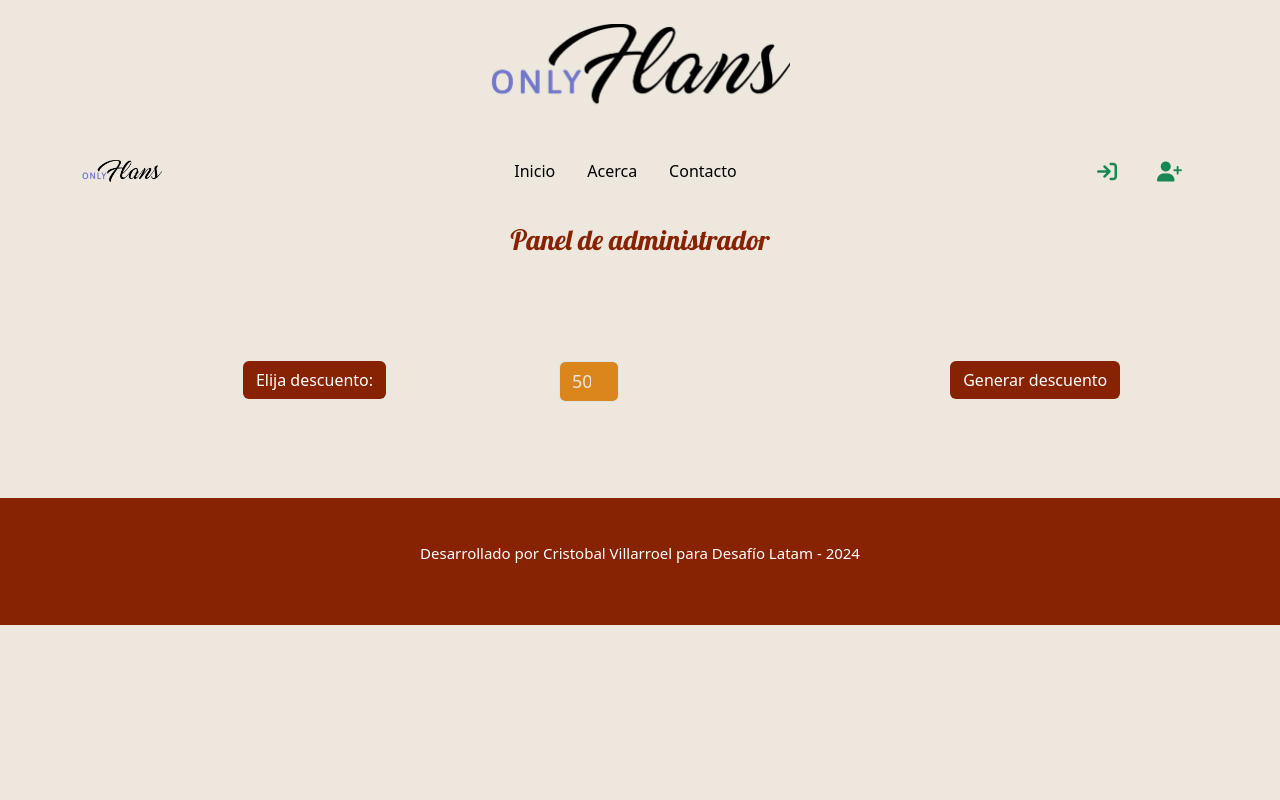
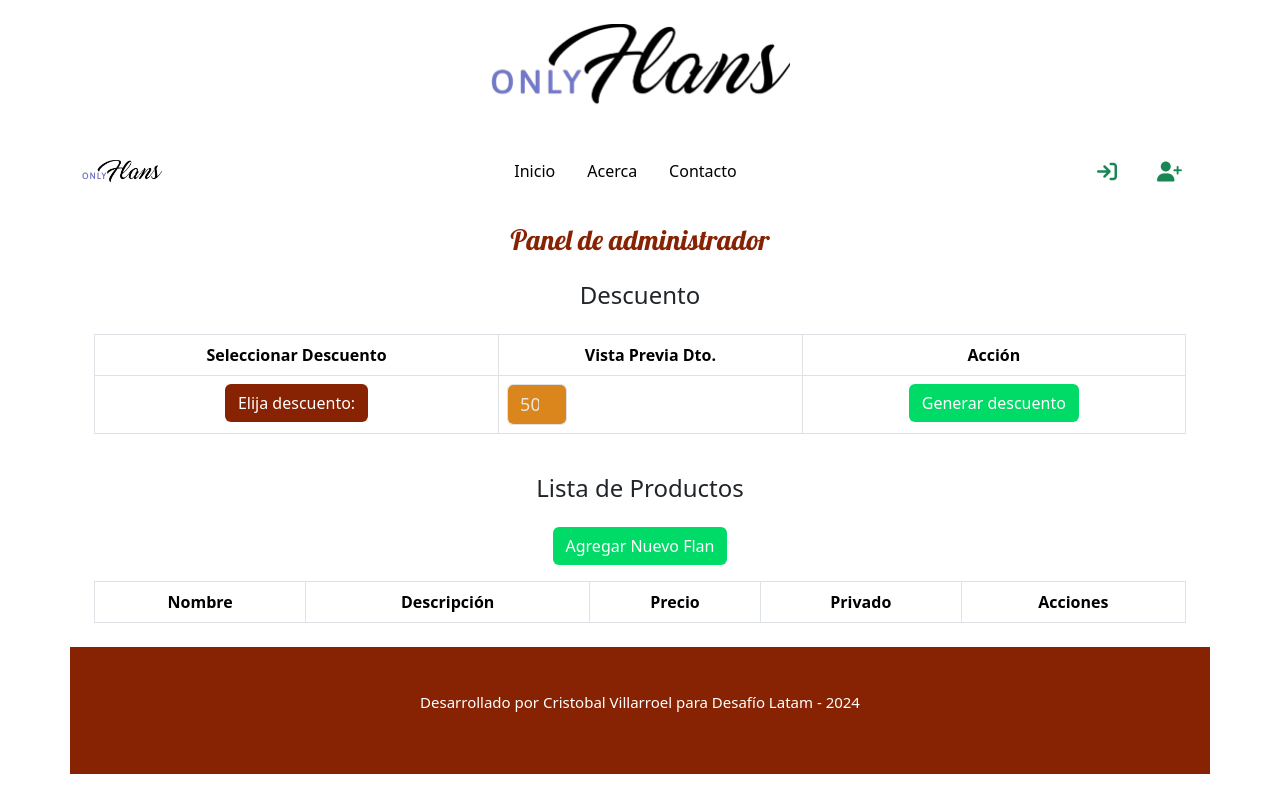
Before and after one commit to Crispovilla/onlyflans, a Django app: page /administrar in a window 1280 px wide. Run offline with Django 3.2, Linux system fonts and the light colour scheme; data that the repository does not hold is empty; some libraries are stand-ins or nearby versions.

Commit message:
all work

```diff
--- a/onlyflans/urls.py
+++ b/onlyflans/urls.py
@@ -15,7 +15,7 @@ Including another URLconf
 """
 from django.contrib import admin
 from django.urls import path, include
-from web.views import indice, acerca, bienvenido, contacto, exito, registro, logout,logout_done, admin_panel
+from web.views import indice, acerca, bienvenido, contacto, exito, registro, logout,logout_done, admin_panel, editar_flan, eliminar_flan, agregar_flan
 
 urlpatterns = [
     path('admin/', admin.site.urls),
@@ -24,6 +24,9 @@ urlpatterns = [
     path('bienvenido', bienvenido, name='bienvenido'),
     path('contacto', contacto, name='contacto'),
     path('administrar', admin_panel, name='admin'),
+    path('agregar_flan/', agregar_flan, name='agregar_flan'),
+     path('editar/<int:flan_id>/', editar_flan, name='editar_flan'),
+    path('eliminar/<int:flan_id>/', eliminar_flan, name='eliminar_flan'),
     path('exito', exito, name='exito'),
     path('register', registro, name='register' ),
     path('logout/', logout, name='logout'),
--- a/web/forms.py
+++ b/web/forms.py
@@ -30,3 +30,12 @@ class RegisterForm(UserCreationForm):
         if commit:
             user.save()
         return user
+
+class FlanForm(forms.ModelForm):
+    class Meta:
+        model = Flan
+        fields = ['name', 'description', 'image_url', 'is_private', 'price', 'actual_offer', 'slug']
+
+    def __init__(self, *args, **kwargs):
+        super().__init__(*args, **kwargs)
+        self.fields['actual_offer'].required = False
--- a/web/static/css/estilos.css
+++ b/web/static/css/estilos.css
@@ -4,9 +4,14 @@
   --accent: #da861dff;
   --white: #ffffffff;
   --khaki: #b59c87ff;
+  --success: #00da66;
+}
+* {
+  padding: 0;
+  margin: 0;
 }
 body {
-  background-color: var(--secondary) !important;
+  background-color: var(--white) !important;
 }
 h3 {
   font-family: "Lobster", sans-serif;
@@ -111,3 +116,16 @@ h3 {
   color: var(--secondary);
   font-size: large;
 }
+.custom-button-warning {
+  background-color: var(--accent);
+  border-color: transparent;
+  color: var(--white);
+}
+.custom-button-danger {
+  background-color: var(--primary);
+  border-color: transparent;
+}
+.custom-button-success {
+  background-color: var(--success);
+  border-color: transparent;
+}
--- a/web/templates/about.html
+++ b/web/templates/about.html
@@ -3,7 +3,7 @@
 {% block 'content' %}
 {% load static %}
 <div class="container">
-    <h3 class="text-center my-4">Acerca de Onlyflans</h3>
+    <h3 class="text-center my-4">Acerca de OnlyFlans</h3>
     <p>Lorem ipsum dolor sit, amet consectetur adipisicing elit. Dolore ducimus, omnis assumenda ullam iste perferendis
         tempore numquam ratione possimus enim quia harum quibusdam itaque corporis deserunt consequatur molestiae quae
         quo?</p>
--- a/web/templates/admin.html
+++ b/web/templates/admin.html
@@ -2,16 +2,29 @@
 {% block title %} Administrar {% endblock %}
 {% block 'content' %}
 {% load bootstrap %}
+{% load custom_filters %}
 <div class="container">
-    <form action="{% url 'admin' %}" method="post">
-        {% csrf_token %}
+
+
     <h3 class="text-center">Panel de administrador</h3>
 
 
-        <div class="container text-center py-5">
-            <div class="row py-5">
-                <div class="col-5">
-                    <div class="dropdown col-auto">
+    <div class="container text-center">
+        <h4 class="py-3">Descuento</h4>
+        <form action="{% url 'admin' %}" method="post">
+            {% csrf_token %}
+            <table class="table table-bordered">
+                <thead>
+                    <tr>
+                        <th>Seleccionar Descuento</th>
+                        <th>Vista Previa Dto.</th>
+                        <th>Acción</th>
+                    </tr>
+                </thead>
+                <tbody>
+                    <tr>
+                        <td>
+                            <div class="dropdown">
                                 <button class="btn btn-secondary custom-button dropdown-toggle" type="button"
                                     data-bs-toggle="dropdown" aria-expanded="false">
                                     Elija descuento:
@@ -24,18 +37,70 @@
                                     {% endfor %}
                                 </ul>
                             </div>
-                </div>
-                <div class="col">
-
+                        </td>
+                        <td>
                             {{ form.actual_offer|add_class:"form-control custom-slot-offer" }}
-                </div>
-                <div class="col">
-                    <button class="btn btn-success custom-button" type="submit">Generar descuento</button>
-                </div>
-            </div>
-        </div>
-
+                        </td>
+                        <td>
+                            <button class="btn btn-success custom-button custom-button-success" type="submit">
+                                Generar descuento
+                            </button>
+                        </td>
+                    </tr>
+                </tbody>
+            </table>
         </form>
     </div>
 
+    <!-- Tabla de productos -->
+    <div class="container text-center py-2">
+        <h4 class="py-3">Lista de Productos</h4>
+        <!-- Botón para agregar un nuevo flan -->
+        <div class="text-center mb-3">
+            <a href="{% url 'agregar_flan' %}" class="btn btn-primary custom-button custom-button-success">Agregar
+                Nuevo Flan</a>
+        </div>
+        <table class="table table-bordered table-striped table-hover">
+            <thead>
+                <tr>
+                    <th>Nombre</th>
+                    <th>Descripción</th>
+                    <th>Precio</th>
+                    <th>Privado</th>
+                    <th>Acciones</th>
+                </tr>
+            </thead>
+            <tbody>
+                {% for flan in flanes %}
+                <tr>
+                    <td>{{ flan.name }}</td>
+                    <td>{{ flan.description }}</td>
+                    <td>${{ flan.price|intdot }}</td>
+                    <td>
+                        {% if flan.is_private %}
+                        <i class="fa-regular fa-circle-check fa-lg text-success"></i>
+                        {% else %}
+                        <i class="fa-regular fa-circle-xmark fa-lg text-danger"></i>
+                        {% endif %}
+                    </td>
+                    <td>
+                        <a href="{% url 'editar_flan' flan.id %}" class="btn btn-warning custom-button-warning"><i
+                                class="fa-regular fa-pen-to-square"></i></a>
+                        <a href="{% url 'eliminar_flan' flan.id %}" class="btn btn-danger custom-button-danger"
+                            onclick=confirmDelete()>
+                            <i class="fa-regular fa-trash-can"></i>
+                        </a>
+                    </td>
+                </tr>
+                {% endfor %}
+            </tbody>
+        </table>
+    </div>
+</div>
+<script>
+    function confirmDelete() {
+        return confirm('¿Estás seguro de eliminar este producto?');
+    }
+</script>
+
 {% endblock %}
--- a/web/templates/base.html
+++ b/web/templates/base.html
@@ -7,6 +7,7 @@
     <meta name="author" content="Cristobal Villarroel" />
     <meta name="viewport" content="width=device-width, initial-scale=1.0">
     {% load static %}
+    <link rel="shortcut icon" href="{% static 'favicon.png' %}">
     <link href="https://cdn.jsdelivr.net/npm/bootstrap@5.3.3/dist/css/bootstrap.min.css" rel="stylesheet"
         integrity="sha384-QWTKZyjpPEjISv5WaRU9OFeRpok6YctnYmDr5pNlyT2bRjXh0JMhjY6hW+ALEwIH" crossorigin="anonymous">
     <link
--- a/web/templates/footer.html
+++ b/web/templates/footer.html
@@ -1,5 +1,5 @@
 <footer>
-    <div class="container-fluid">
+    <div class="container">
         <div class="row d-flex justify-content-center align-items-center custom-footer">
             <div class="col">
                 <p class="text-center">Desarrollado por Cristobal Villarroel para Desafío
--- a/web/templates/registration/login.html
+++ b/web/templates/registration/login.html
@@ -5,7 +5,7 @@
 {% block 'content' %}
 <div class="container ">
     <h3 class="text-center">Iniciar sesión</h3>
-    <div class="row justify-content-center">
+    <div class="row justify-content-center py-4">
         <div class="col-10 col-md-8 col-lg-4">
             <form method="post">
                 {% csrf_token %}
--- a/web/templates/registration/logout.html
+++ b/web/templates/registration/logout.html
@@ -6,7 +6,7 @@
 <div class="container py-5">
     <h6 class="text-center">Sesión cerrada con éxito</h6>
     <div class="text-center py-5">
-        <a href="{% url 'login' %}" class="btn btn-success custom-button custom-button">Haz clic aquí para iniciar
+        <a href="{% url 'login' %}" class="btn btn-success custom-button custom-button py-4">Haz clic aquí para iniciar
             sesión</a>
     </div>
 
--- a/web/views.py
+++ b/web/views.py
@@ -1,11 +1,12 @@
 from django.shortcuts import render, redirect
 from django.http import HttpResponse, HttpResponseRedirect
-from .forms import ContactFormForm, FlanOfferForm
+from .forms import ContactFormForm, FlanOfferForm, FlanForm
 from .models import Flan, ContactForm
 from django.contrib.auth.decorators import login_required
 from django.contrib.auth import authenticate, login, logout as auth_logout
 from django.urls import reverse
 from .forms import RegisterForm
+from django.shortcuts import get_object_or_404, redirect
 # Create your views here.
 def indice(request):
     flanes = Flan.objects.all()
@@ -30,6 +31,7 @@ def logout(request):
 def logout_done(request):
     return render(request, 'registration/logout.html',{})
 
+# Formulario de contacto
 def contacto(request):
     if request.method =='POST':
         form = ContactFormForm(request.POST)
@@ -43,7 +45,7 @@ def contacto(request):
 def exito(request):
     return render(request, 'success.html', {})
 
-
+# Funcionalidad de Registro de Usuario
 def registro(request):
     if request.method == 'POST':
         form = RegisterForm(request.POST)
@@ -59,6 +61,7 @@ def registro(request):
         form = RegisterForm()
     return render(request, 'registration/register.html', {'form': form})
 
+# Funcionalidad de Panel de Administracion
 def admin_panel(request):
     if request.method == 'POST':
         form = FlanOfferForm(request.POST)
@@ -71,4 +74,41 @@ def admin_panel(request):
         form = FlanOfferForm()
 
     flan = Flan.objects.first()  # Obtiene el primer objeto Flan para mostrar la oferta actual
-    return render(request, 'admin.html', {'form': form, 'dscto': flan.offer if flan else []})
+    flanes = Flan.objects.all()
+    return render(request, 'admin.html', {
+        'form': form,
+        'dscto': flan.offer if flan else [],
+        'flanes': flanes
+        })
+# Función para agregar un nuevo flan
+def agregar_flan(request):
+    if request.method == 'POST':
+        form = FlanForm(request.POST, request.FILES)
+        if form.is_valid():
+            form.save()
+            return redirect('admin')
+        else:
+            print(form.errors)
+    else:
+        form = FlanForm()
+    return render(request, 'agregar_flan.html', {'form': form})
+
+# Función para editar un nuevo flan
+def editar_flan(request, flan_id):
+    flan = get_object_or_404(Flan, id=flan_id)
+    print(flan)
+    if request.method == 'POST':
+        form = FlanForm(request.POST, instance=flan)
+        if form.is_valid():
+            form.save()
+            return redirect('admin')
+    else:
+        form = FlanForm(instance=flan)
+        print(form)
+    return render(request, 'editar_flan.html', {'form': form})
+
+# Función para eliminar un nuevo flan
+def eliminar_flan(request, flan_id):
+    flan = get_object_or_404(Flan, id=flan_id)
+    flan.delete()
+    return redirect('admin')
```
Also changed, not shown: web/templates/agregar_flan.html (added, +102 -0 lines), web/templates/editar_flan.html (added, +57 -0 lines), web/templates/index.html (+12 -16 lines), web/templates/wellcome.html (+26 -17 lines), web/static/favicon.png (added). Lines whose indentation alone changed are shown as unchanged.
